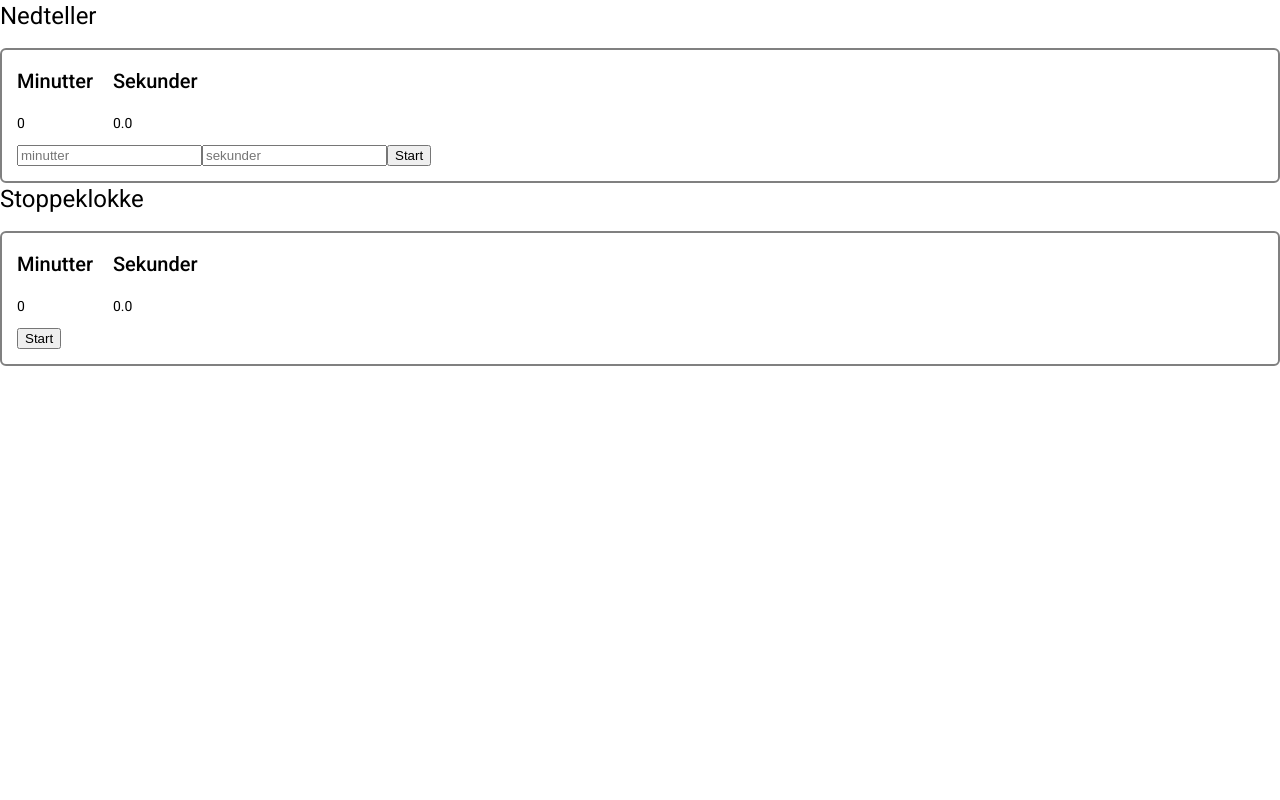
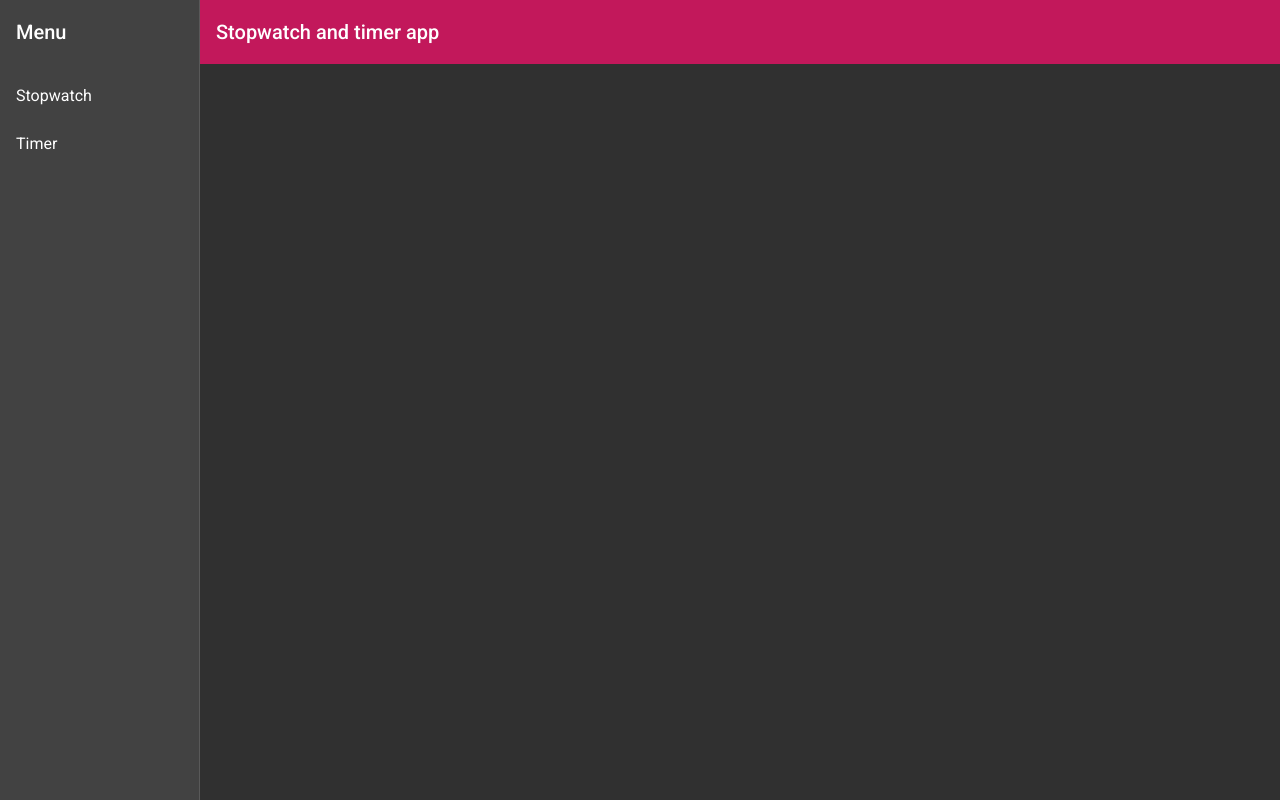
Before and after one commit to joarkm/Stopwatch, an Angular app: page / in a window 1280 px wide. Built offline with nearby package versions, Linux system fonts and the light colour scheme.

Commit message:
Configured mat-sidenav

```diff
--- a/src/app/app-routing.module.ts
+++ b/src/app/app-routing.module.ts
@@ -1,8 +1,20 @@
 import { NgModule } from '@angular/core';
-import { Routes, RouterModule } from '@angular/router';
+import { RouterModule, Routes } from '@angular/router';
+import { StopwatchContainerComponent } from './stopwatch/stopwatch-container.component';
+import { TimerContainerComponent } from './timer/timer-container.component';
 
-
-const routes: Routes = [];
+const routes: Routes = [
+  {
+    path: 'stopwatch',
+    component: StopwatchContainerComponent,
+    data: { title: 'Stopwatch' }
+  },
+  {
+    path: 'timer',
+    component: TimerContainerComponent,
+    data: { title: 'Timer' }
+  }
+];
 
 @NgModule({
   imports: [RouterModule.forRoot(routes)],
--- a/src/app/app.component.html
+++ b/src/app/app.component.html
@@ -1,5 +1 @@
-<h1>Nedteller</h1>
-<app-timer-container></app-timer-container>
-
-<h1>Stoppeklokke</h1>
-<app-stopwatch-container></app-stopwatch-container>
+<app-nav></app-nav>
--- /dev/null
+++ b/src/app/nav/nav.component.html
@@ -0,0 +1,27 @@
+<mat-sidenav-container class="sidenav-container">
+  <mat-sidenav #drawer class="sidenav" fixedInViewport
+      [attr.role]="(isHandset$ | async) ? 'dialog' : 'navigation'"
+      [mode]="(isHandset$ | async) ? 'over' : 'side'"
+      [opened]="(isHandset$ | async) === false">
+    <mat-toolbar>Menu</mat-toolbar>
+    <mat-nav-list>
+      <a mat-list-item routerLink="stopwatch">Stopwatch</a>
+      <a mat-list-item routerLink="timer">Timer</a>
+    </mat-nav-list>
+  </mat-sidenav>
+  <mat-sidenav-content>
+    <mat-toolbar color="primary">
+      <button
+        type="button"
+        aria-label="Toggle sidenav"
+        mat-icon-button
+        (click)="drawer.toggle()"
+        *ngIf="isHandset$ | async">
+        <mat-icon aria-label="Side nav toggle icon">menu</mat-icon>
+      </button>
+      <span>{{title}}</span>
+    </mat-toolbar>
+    <!-- Add Content Here -->
+    <router-outlet></router-outlet>
+  </mat-sidenav-content>
+</mat-sidenav-container>
--- /dev/null
+++ b/src/app/nav/nav.component.scss
@@ -0,0 +1,17 @@
+.sidenav-container {
+  height: 100%;
+}
+
+.sidenav {
+  width: 200px;
+}
+
+.sidenav .mat-toolbar {
+  background: inherit;
+}
+
+.mat-toolbar.mat-primary {
+  position: sticky;
+  top: 0;
+  z-index: 1;
+}
--- /dev/null
+++ b/src/app/nav/nav.component.ts
@@ -0,0 +1,36 @@
+import { BreakpointObserver, Breakpoints } from '@angular/cdk/layout';
+import { Component, OnInit } from '@angular/core';
+import { ActivatedRoute, NavigationEnd, Router } from '@angular/router';
+import { Observable } from 'rxjs';
+import { filter, map, shareReplay } from 'rxjs/operators';
+
+@Component({
+  selector: 'app-nav',
+  templateUrl: './nav.component.html',
+  styleUrls: ['./nav.component.scss']
+})
+export class NavComponent implements OnInit {
+
+  isHandset$: Observable<boolean> = this.breakpointObserver.observe(Breakpoints.Handset)
+    .pipe(
+      map(result => result.matches),
+      shareReplay()
+    );
+
+  title = 'Stopwatch and timer app';
+
+  constructor(
+    private breakpointObserver: BreakpointObserver,
+    private router: Router,
+    private route: ActivatedRoute
+    ) {}
+
+    ngOnInit(): void {
+      this.router.events.pipe(
+        filter((event): event is NavigationEnd => event instanceof NavigationEnd),
+        map(() => this.route.root.firstChild ? this.route.root.firstChild.snapshot.data['title']: null),
+        filter(title => !!title)
+      ).subscribe(title => { this.title = title; });
+    }
+
+}
--- a/src/app/stopwatch/stopwatch/stopwatch.component.ts
+++ b/src/app/stopwatch/stopwatch/stopwatch.component.ts
@@ -1,7 +1,7 @@
-import { Component, OnInit, ChangeDetectionStrategy, Input, Output, EventEmitter, ViewChild } from '@angular/core';
+import { ChangeDetectionStrategy, Component, EventEmitter, Input, Output, ViewChild } from '@angular/core';
 import { TimingAction, TimingEvent } from '~shared/components/events/timing.event';
+import { TimingState } from '~shared/components/states';
 import { TimePresentationComponent } from '~shared/components/time-presentation/time-presentation.component';
-import { TimingState } from '~shared/components/states';
 
 @Component({
   selector: 'app-stopwatch',
--- a/src/styles.scss
+++ b/src/styles.scss
@@ -1,4 +1,5 @@
 /* You can add global styles to this file, and also import other style files */
+@import '@angular/material/prebuilt-themes/pink-bluegrey.css';
 .card {
     border: 2px solid grey;
     border-radius: 6px;
```
Also changed, not shown: src/app/app.module.ts (+16 -2 lines), src/app/stopwatch/stopwatch.module.ts (+5 -3 lines), 1 other file (tests, documents, lock files or other folders).
